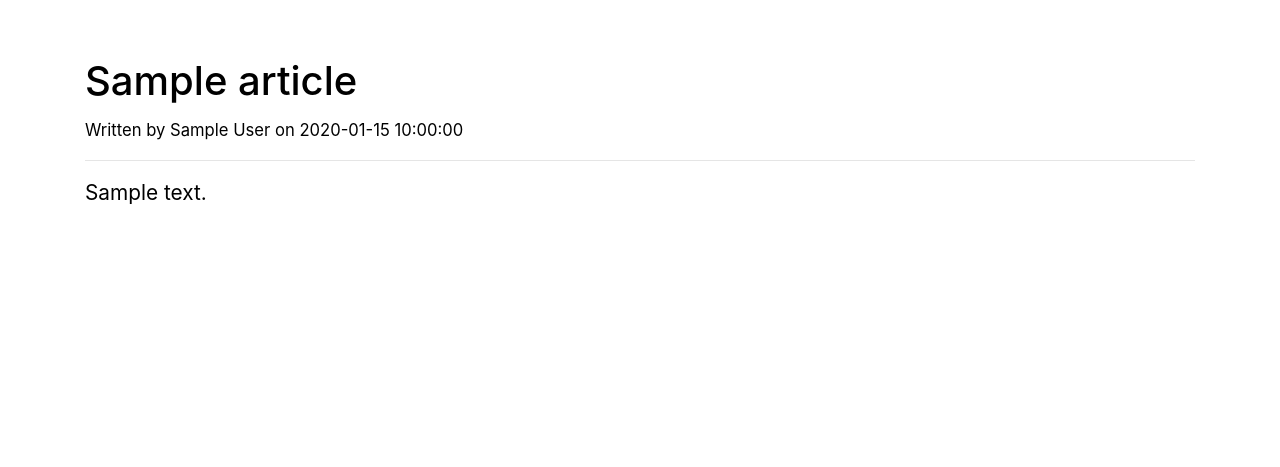
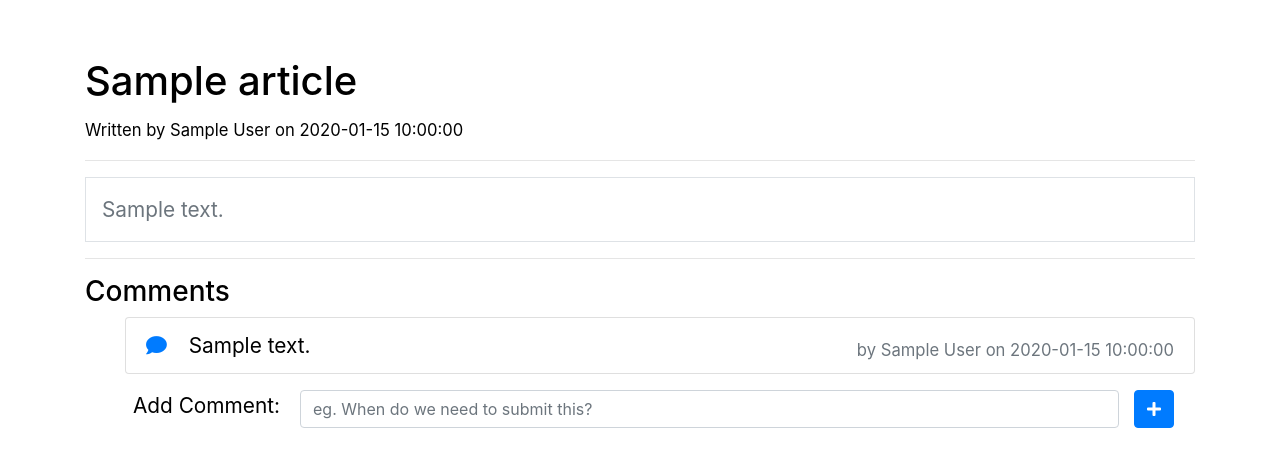
Before and after one commit to jcs98/ClassroomManagement, a Flask app: template templates/article.html in a window 1280 px wide. Shown: the part 63-530 px from the top of the page. Run offline with Flask 2, Linux system fonts and the light colour scheme; the template is opened without the code that fills it: most values are stand-ins (such as "Sample title", 1, 10 or a date in 2020); some libraries are stand-ins or nearby versions.

Commit message:
Add comments functionality

```diff
--- /dev/null
+++ b/templates/add_comment.html
@@ -0,0 +1,11 @@
+<form class="form ml-5" method="POST" action="">
+	<div class="row">
+		<label class="col-md-2">Add Comment: </label>
+		<input type="text" name="comment" placeholder="eg. When do we need to submit this?" class="form-control col-md-9">
+		<div class="col-md-1">
+			<button type="submit" class="btn btn-primary">
+				<i class="fas fa-plus"></i>
+			</button>
+		</div>
+	</div>
+</form>
--- a/templates/article.html
+++ b/templates/article.html
@@ -3,7 +3,9 @@
 <h1>{{article.title}}</h1>
 <small>Written by {{article.author}} on {{article.create_date}}</small>
 <hr>
- <div>
+ <div class="border p-3 text-secondary">
 	{{article.body | safe}}
 </div>
+<hr>
+{% include 'comments.html' %}
  {% endblock %}
--- /dev/null
+++ b/templates/comments.html
@@ -0,0 +1,19 @@
+<h3>Comments</h3>
+<ul>
+{% for comment in comments %}
+	<li class="list-group-item">
+		<i class="fas fa-comment text-primary mr-3"></i>
+    {{comment.body}}
+    {% if comment.author == session.username %}
+		<form class="float-right" action="{{url_for('delete_comment', id=comment.id, article_id=comment.article_id)}}" method="post">
+			<input type="hidden" name="_method" value="DELETE">
+			<button type="submit" value="X" class="btn btn-outline-light text-danger">
+				<i class="fas fa-times-circle fa"></i>
+			</button>
+    </form>
+    {% endif %}
+		<small class="float-right text-muted pt-2">by {{comment.author}} on {{comment.create_date}}</small>
+	</li>
+{%  endfor%}
+</ul>
+{% include 'add_comment.html' %}
--- a/templates/dashboard.html
+++ b/templates/dashboard.html
@@ -1,9 +1,9 @@
 {% extends 'layout.html' %}
  {% block body %}
-	<h1>Dashboard <small>Welcome {{session.username}}</small></h1>
+	<h1>Dashboard <small class="float-right text-muted">Welcome {{session.username}}</small></h1>
 	<a class="btn btn-success" href="/add_article">Add Article</a>
 	<hr>
-	<table class="table table-striped">
+	<table class="table table-striped table-hover">
 		<tr>
 			<th>ID</th>
 			<th>Title</th>
@@ -14,7 +14,7 @@
 		</tr>
 		{% for article in articles %}
 			<tr>
-				<td>{{article.id}}</td>
+				<td>{{loop.index}}</td>
 				<td>{{article.title}}</td>
 				<td>{{article.author}}</td>
 				<td>{{article.create_date}}</td>
```
Also changed, not shown: templates/articles.html (+6 -2 lines), views.py (+27 -2 lines).
